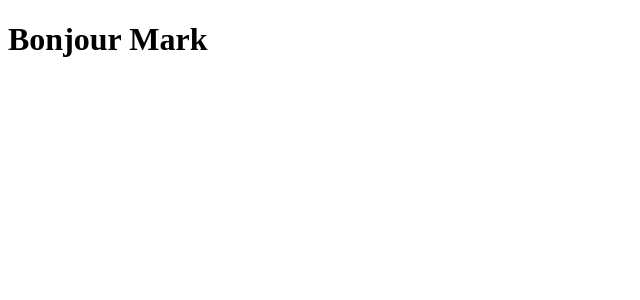
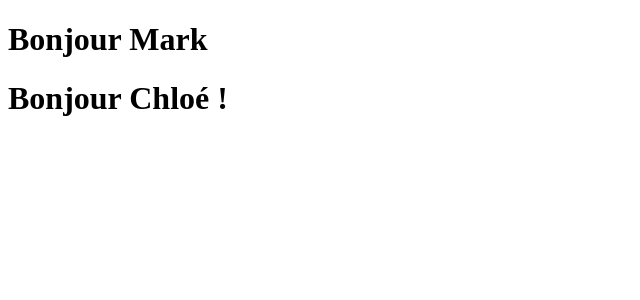
Before and after one commit to ChloeLvsr/CollabMark, an Angular app: page / in a window 1280 px wide. Shown: the top 300 px of the page, without its empty margins (0-640 px from the left). Built offline with nearby package versions, Linux system fonts and the light colour scheme.

Commit message:
Update app.component.html

```diff
--- a/src/app/app.component.html
+++ b/src/app/app.component.html
@@ -1 +1,2 @@
 <h1>Bonjour Mark</h1>
+<h1>Bonjour Chloé !</h1>
```
